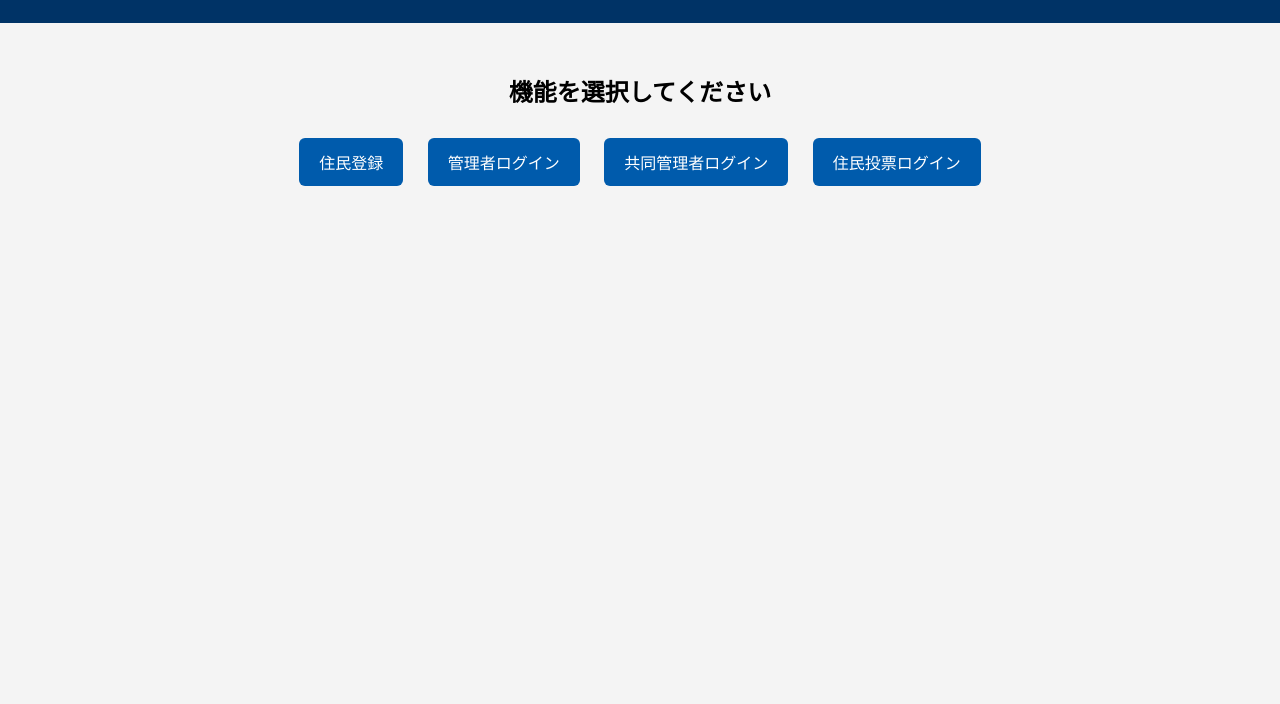
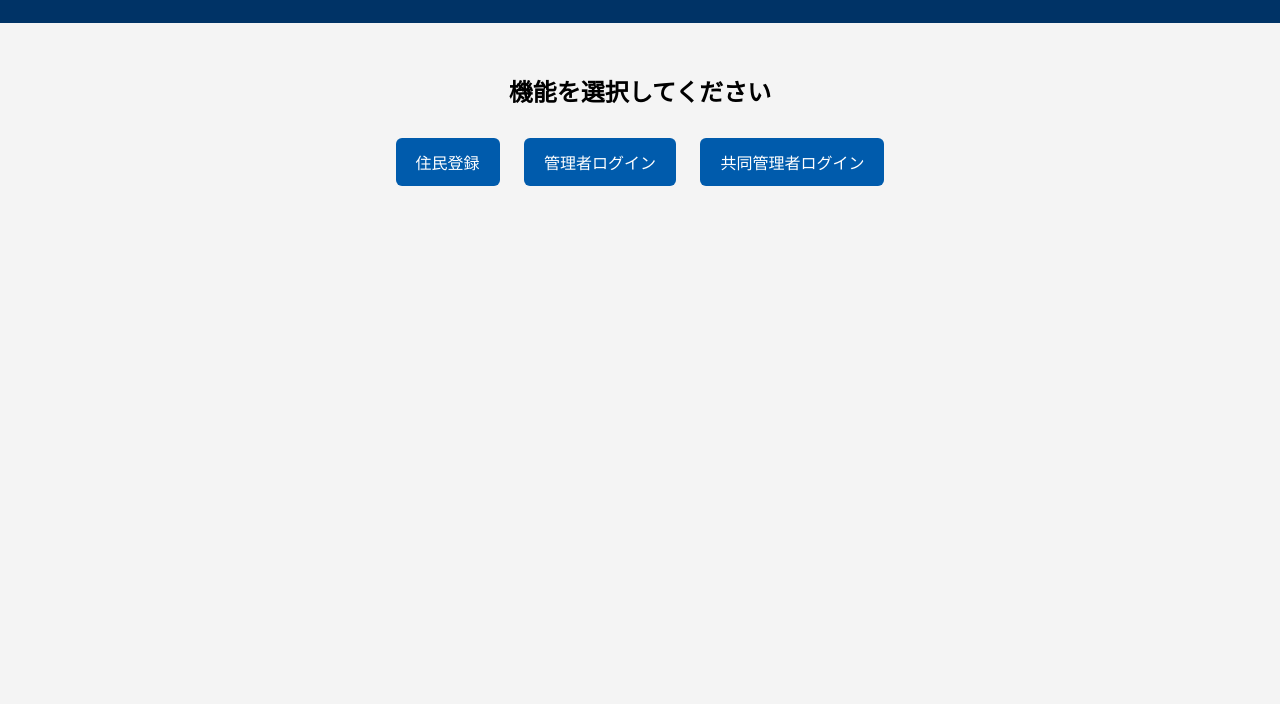
Before and after one commit to sutobasu-game/szs, a plain HTML site: page index.html in a window 1280 px wide. Shown: the part 96-800 px from the top of the page. Drawn offline with Linux system fonts and the light colour scheme.

Commit message:
Update index.html

```diff
--- a/index.html
+++ b/index.html
@@ -12,7 +12,6 @@
   <a href="register.html" class="btn">住民登録</a>
   <a href="admin.html?role=admin" class="btn">管理者ログイン</a>
   <a href="admin.html?role=coManager" class="btn">共同管理者ログイン</a>
-  <a href="vote.html" class="btn">住民投票ログイン</a>
 </main>
 </body>
 </html>
```
